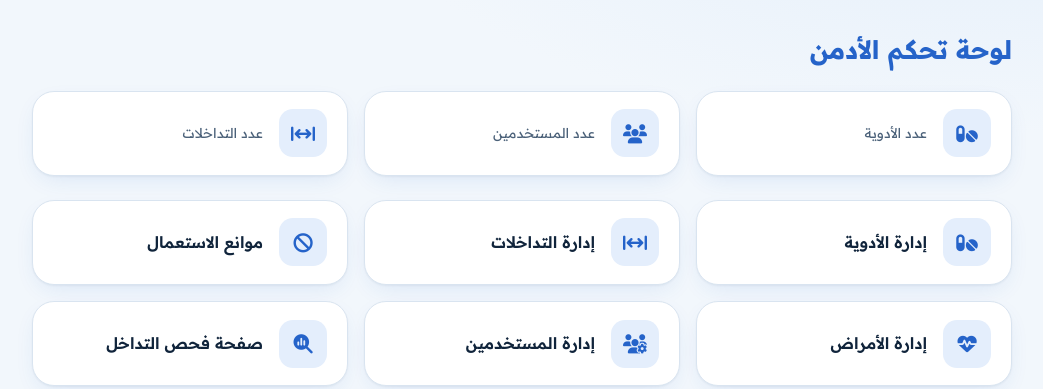
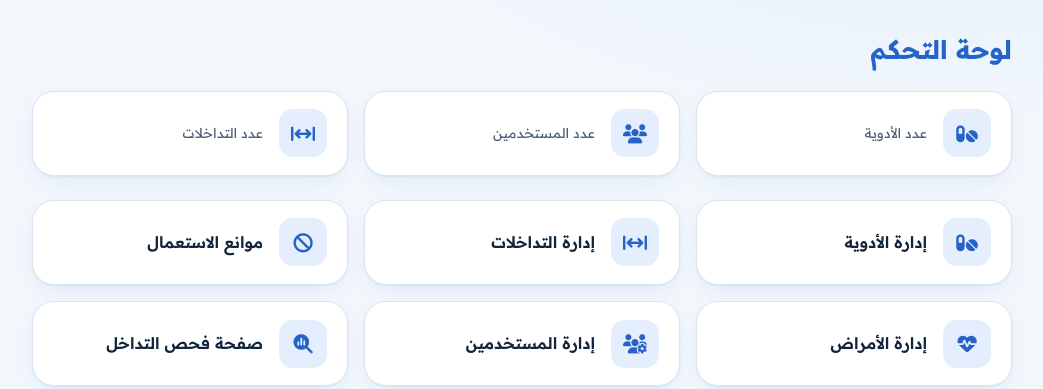
Before and after one commit to muzdalifahabdow5-web/drugsinteraction, a Flask app: template templates/admin/home.html in a window 1280 px wide. Shown: the part 79-468 px from the top of the page, without its empty margins (118-1161 px from the left). Run offline with Flask 3, Linux system fonts and the light colour scheme; the template is opened without the code that fills it, so the values that code supplies are empty.

```diff
--- a/templates/admin/home.html
+++ b/templates/admin/home.html
@@ -219,7 +219,7 @@
 
   <main id="main">
     <div class="wrap">
-      <div class="page-head"><h2 class="page-title" style="margin-bottom:0;">لوحة تحكم الأدمن</h2></div>
+      <div class="page-head"><h2 class="page-title" style="margin-bottom:0;">لوحة التحكم</h2></div>
 
       {% with messages = get_flashed_messages() %}
         {% for m in messages %}<p class="error" role="alert">{{ m }}</p>{% endfor %}
```
